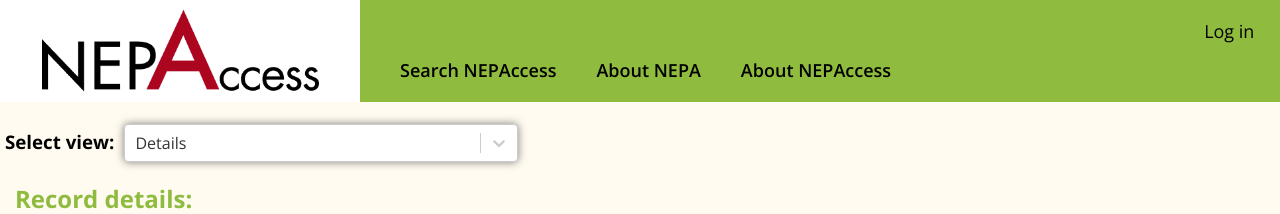
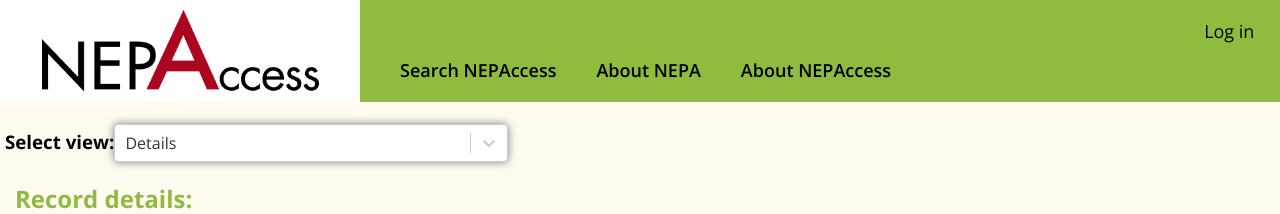
Before and after one commit to GeorgeMSchaffer/nepaccessFront, a React (Create React App) app: page /recordDetailsTab in a window 1280 px wide. Shown: the top 214 px of the page. Built offline with nearby package versions, Linux system fonts and the light colour scheme; no server answers.

Commit message:
Margin fix

```diff
--- a/src/index.css
+++ b/src/index.css
@@ -363,7 +363,7 @@ a.email-text {
 }
 
 .react-select__control {
-    margin-left: 10px;
+    /* margin-left: 10px; */
     border: 1px solid black;
     border-radius: 0px;
     box-shadow: 0px 0px 8px rgba(0, 0, 0, 0.5);
```
